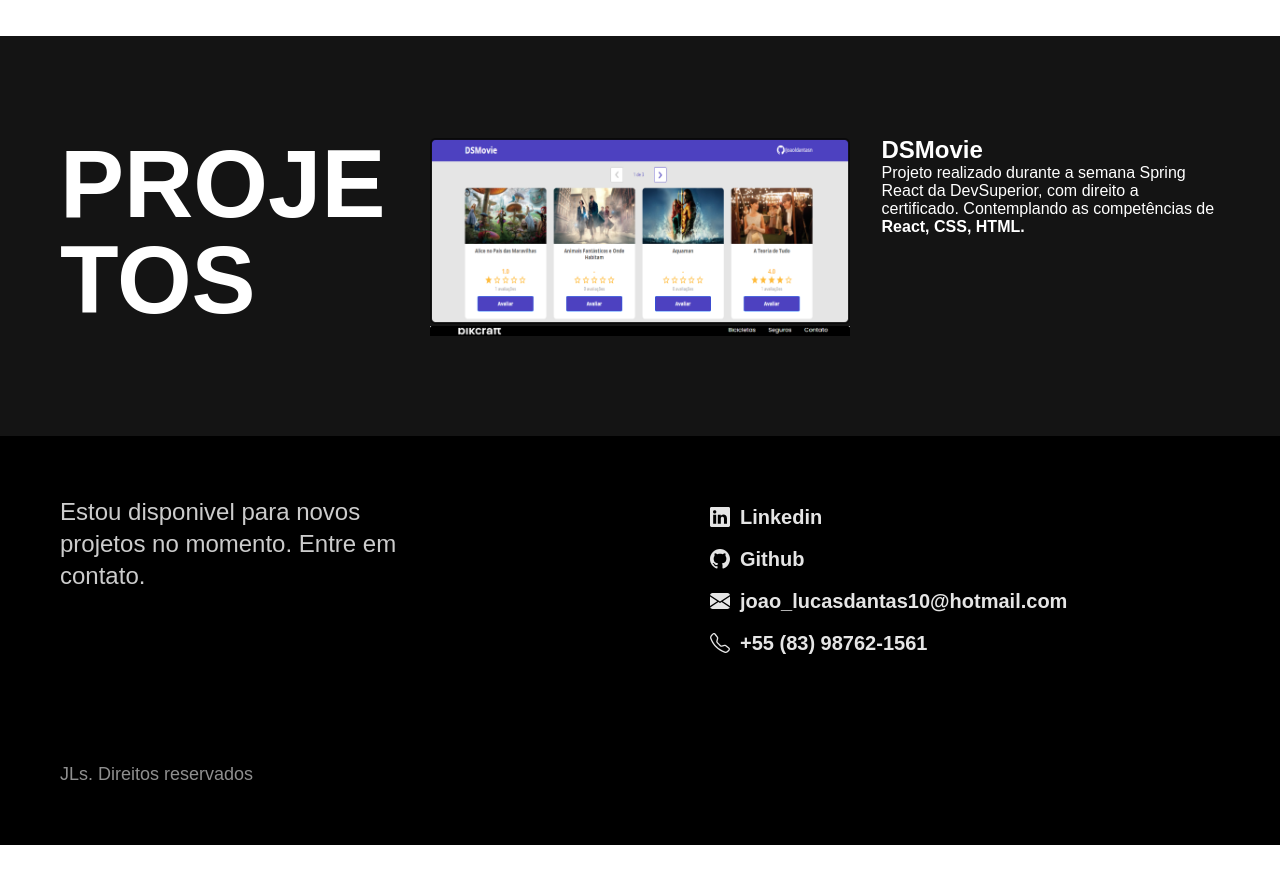
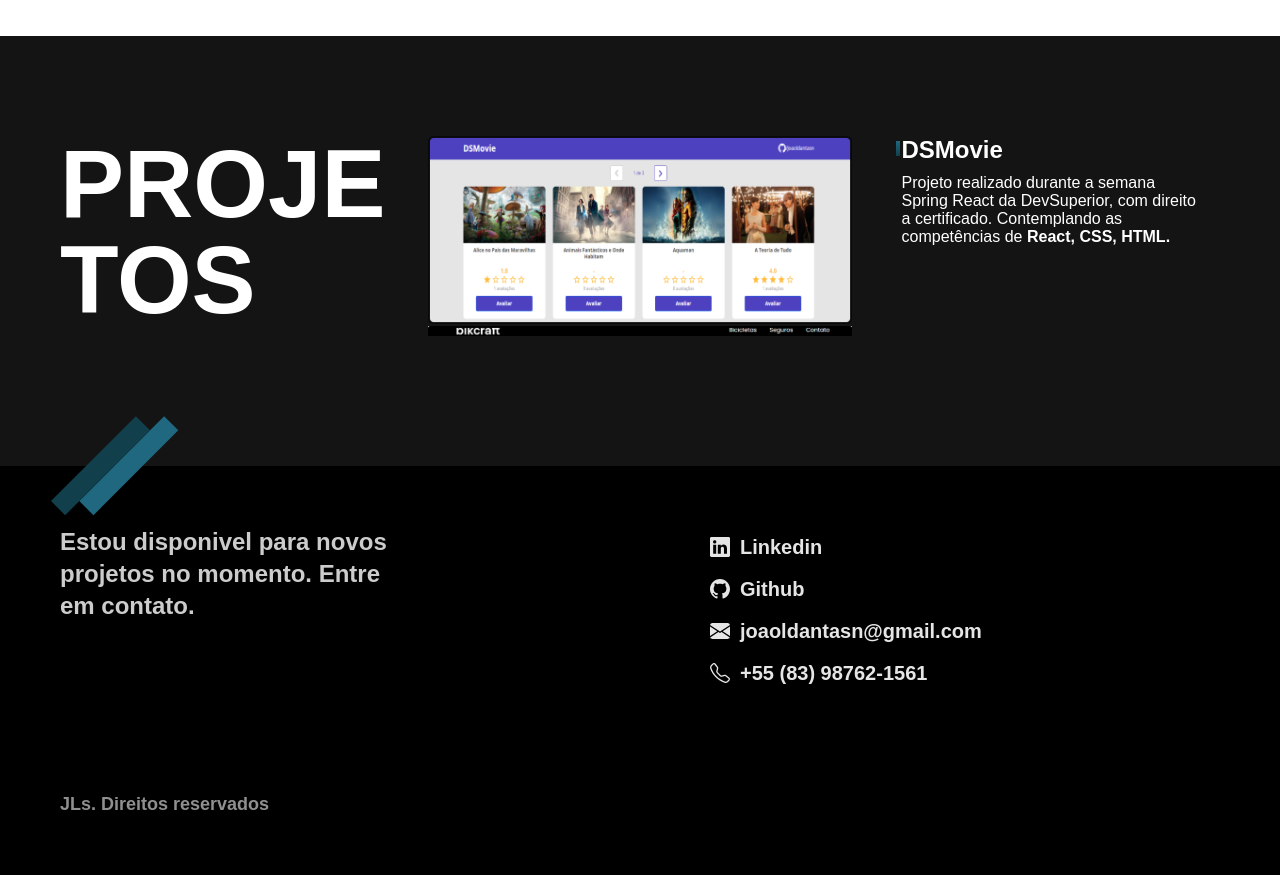
Before and after one commit to joaoldantasn/portfolio-melhorado, a plain HTML site: page index.html in a window 1280 px wide. Shown: the part 1220-2095 px from the top of the page. Before the commit the page ends 2065 px from the top, so only its background shows below. Drawn offline with Linux system fonts and the light colour scheme.

Commit message:
versão parcial

```diff
--- a/css/projetos.css
+++ b/css/projetos.css
@@ -9,6 +9,18 @@
   display: grid;
   grid-template-columns: 1fr 1.25fr 1fr;
   grid-gap: 30px;
+  position: relative;
+}
+
+.projetos-container::after {
+  content: "";
+  display: block;
+  width: 130px;
+  height: 100px;
+  background: url("../img/detalhe.svg") no-repeat center;
+  position: absolute;
+  bottom: -50px;
+  left: 50px;
 }
 .projetos-lista{
   grid-column: 2;
@@ -18,7 +30,7 @@
 }
 .projetos-lista li{
   cursor: pointer;
-  margin: 2px;
+  margin:0 0 2px 0;
 }
 .projetos-lista::-webkit-scrollbar{
   width: 18px;
@@ -27,6 +39,24 @@
   background: #123F4C;
   border-left: 4px solid #141414;
   border-right: 4px solid #141414;
+}
+
+.projetos-content{
+  position: relative;
+  padding:0 20px 0 20px;
+}
+.projetos-content h2{
+  padding:0 0 10px 0;
+}
+.projetos-content h2::before{
+  content: "";
+  display: block;
+  width: 4px;
+  height: 15px;
+  background: linear-gradient(#1f6880, #123f4c);
+  position: absolute;
+  left: 14px;
+  top: 5px;
 }
 
 /*Navegação por Tabs*/
--- a/index.html
+++ b/index.html
@@ -46,6 +46,7 @@
         <li><img src="./img/port 1.png" alt="DSMovie"></li>
         <li><img src="./img/pfDeus.jpg" alt="BikCraft"></li>
         <li><img src="./img/port 1 (1).png" alt="BikCraft"></li>
+        <li><img src="./img/animais.png" alt="BikCraft"></li>
       </ul>
       <div class="projetos-content js-tabcontent">
         <section>
@@ -59,6 +60,10 @@
         <section>
           <h2>BikCraft II</h2>
           <p>Projeto realizado através do curso de web Design completo da origamid, com direito a certificado. Contemplando as competências de <strong>JavaScript, </strong><strong>CSS, </strong><strong>HTML, </strong><strong>UI/UX.</strong></p>
+        </section>
+        <section>
+          <h2>Animais Fantásticos</h2>
+          <p>Projeto realizado através do curso de JavaScript completo da origamid, com direito a certificado. Contemplando as competências de <strong>JavaScript, </strong><strong>CSS, </strong><strong>HTML, <strong>Webpack, </strong><strong>Babel, </strong><strong>Git</strong></p>
         </section>
       </div>
     </section>
@@ -77,7 +82,7 @@
         </li>
         <li>
           <a href="https://mail.google.com"><img src="./img/gmail.svg" alt=""></a>
-          <p>joao_lucasdantas10@hotmail.com</p>
+          <p>joaoldantasn@gmail.com</p>
         </li>
         <li>
           <a href=""><img src="./img/celular.svg" alt=""></a>
```
Also changed, not shown: img/animais.png (added).
